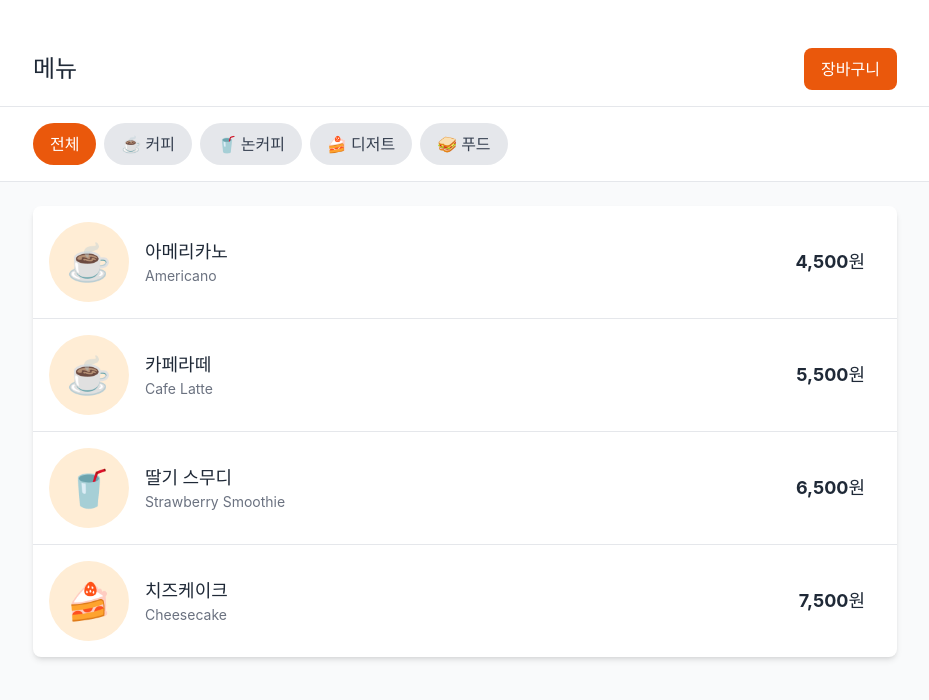
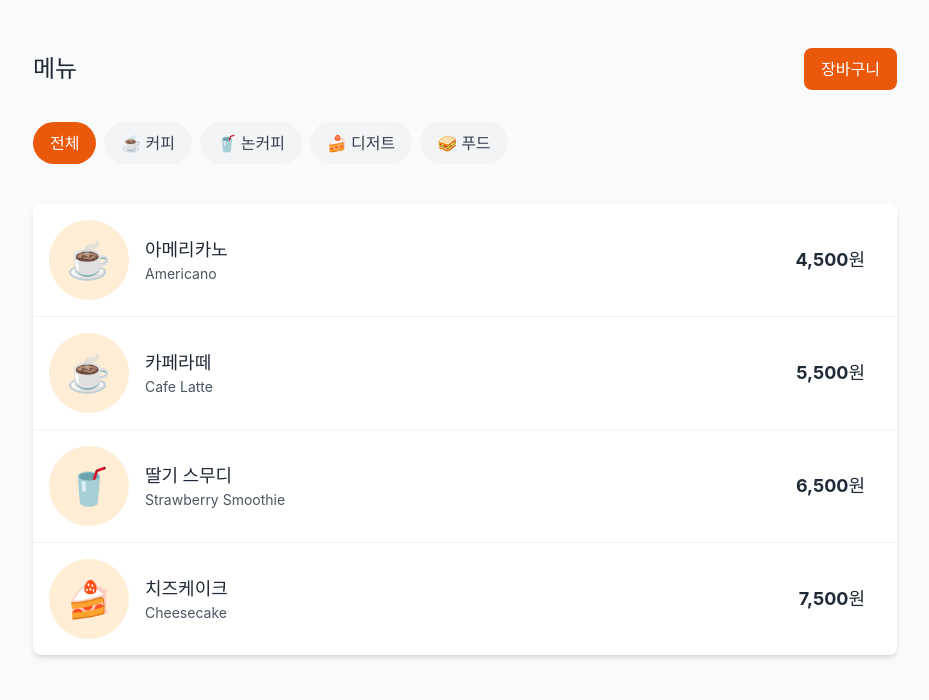
Before and after one commit to jkimdev/cafe-won, a React (Vite) app: page /menu in a window 1280 px wide. Shown: the top 700 px of the page, without its empty margins (175-1104 px from the left). Built offline with nearby package versions, Linux system fonts and the light colour scheme.

Commit message:
modify dashboard contents gap

```diff
--- a/src/components/AdminDashboard.tsx
+++ b/src/components/AdminDashboard.tsx
@@ -13,7 +13,7 @@ const AdminDashboard: React.FC = () => {
   };
 
   return (
-    <div className="min-h-screen bg-gray-100">
+    <div className="min-h-screen bg-gray-50">
       {/* 헤더 */}
       <header className="bg-white shadow">
         <div className="max-w-7xl mx-auto px-4 sm:px-6 lg:px-8">
@@ -112,7 +112,7 @@ const AdminDashboard: React.FC = () => {
                   최근 24시간 내 주문 현황
                 </p>
               </div>
-              <ul className="divide-y divide-gray-200">
+              <ul className="divide-y divide-gray-100">
                 {[
                   { id: '#001', customer: '김철수', items: '아메리카노 2잔', total: '₩8,000', status: '완료' },
                   { id: '#002', customer: '이영희', items: '카페라떼 1잔, 케이크 1개', total: '₩12,000', status: '준비중' },
--- a/src/components/Cart.tsx
+++ b/src/components/Cart.tsx
@@ -43,7 +43,7 @@ const Cart: React.FC = () => {
   return (
     <div className="min-h-screen bg-gray-50">
       {/* 헤더 */}
-      <div className="bg-white shadow-sm border-b">
+      <div>
         <div className="max-w-2xl mx-auto px-4 py-4">
           <div className="flex items-center gap-4">
             <button
@@ -61,10 +61,10 @@ const Cart: React.FC = () => {
         {/* 장바구니 아이템들 */}
         <div className="bg-white rounded-lg shadow-md mb-6">
           {state.items.map(item => (
-            <div key={item.id} className="p-4 border-b last:border-b-0">
+            <div key={item.id} className="p-4 border-b last:border-b-0 border-gray-100">
               <div className="flex items-center gap-4">
                 {/* 썸네일 */}
-                <div className="w-16 h-16 bg-gray-200 rounded-lg flex items-center justify-center">
+                <div className="w-16 h-16 bg-orange-100 rounded-lg flex items-center justify-center">
                   <span className="text-xl">☕</span>
                 </div>
 
@@ -87,14 +87,14 @@ const Cart: React.FC = () => {
                 <div className="flex items-center gap-2">
                   <button
                     onClick={() => handleQuantityChange(item.id, item.quantity - 1)}
-                    className="w-8 h-8 rounded-full border border-gray-300 flex items-center justify-center hover:border-gray-400"
+                    className="w-8 h-8 rounded-full border border-gray-200 flex items-center justify-center hover:border-gray-300 hover:bg-gray-50"
                   >
                     -
                   </button>
                   <span className="w-8 text-center font-semibold">{item.quantity}</span>
                   <button
                     onClick={() => handleQuantityChange(item.id, item.quantity + 1)}
-                    className="w-8 h-8 rounded-full border border-gray-300 flex items-center justify-center hover:border-gray-400"
+                    className="w-8 h-8 rounded-full border border-gray-200 flex items-center justify-center hover:border-gray-300 hover:bg-gray-50"
                   >
                     +
                   </button>
--- a/src/components/MenuDetail.tsx
+++ b/src/components/MenuDetail.tsx
@@ -66,7 +66,7 @@ const MenuDetail: React.FC = () => {
   return (
     <div className="min-h-screen bg-gray-50">
       {/* 헤더 */}
-      <div className="bg-white shadow-sm border-b">
+      <div>
         <div className="max-w-2xl mx-auto px-4 py-4">
           <div className="flex items-center gap-4">
             <button
@@ -83,7 +83,7 @@ const MenuDetail: React.FC = () => {
       <div className="max-w-2xl mx-auto px-4 py-6">
         {/* 메뉴 이미지 */}
         <div className="bg-white rounded-lg shadow-md overflow-hidden mb-6">
-          <div className="h-64 bg-gray-200 flex items-center justify-center">
+          <div className="h-64 bg-orange-100 flex items-center justify-center">
             <span className="text-6xl">☕</span>
           </div>
         </div>
@@ -92,7 +92,7 @@ const MenuDetail: React.FC = () => {
         <div className="bg-white rounded-lg shadow-md p-6 mb-6 text-left">
           <h2 className="text-2xl font-bold text-gray-800 mb-2">{menuItem.name}</h2>
           <p className="text-gray-600 mb-4">{menuItem.description}</p>
-          <div className="text-2xl font-bold text-orange-600 mb-6 text-left">
+          <div className="text-2xl font-bold text-orange-600 mb-6 text-left`">
             ₩{formatPrice(menuItem.price)}
           </div>
 
@@ -105,10 +105,10 @@ const MenuDetail: React.FC = () => {
                   <button
                     key={choice.id}
                     onClick={() => handleOptionChange(option.id, choice.id)}
-                    className={`p-3 rounded-lg border-2 text-left ${
+                    className={`p-3 rounded-lg border-2 text-left transition-colors ${
                       selectedOptions[option.id] === choice.id
                         ? 'border-orange-600 bg-orange-50 text-orange-600'
-                        : 'border-gray-200 hover:border-gray-300'
+                        : 'border-gray-200 hover:border-gray-300 hover:bg-gray-50'
                     }`}
                   >
                     <div className="font-medium">{choice.name}</div>
@@ -127,14 +127,14 @@ const MenuDetail: React.FC = () => {
             <div className="flex items-center gap-4">
               <button
                 onClick={() => setQuantity(Math.max(1, quantity - 1))}
-                className="w-10 h-10 rounded-full border-2 border-gray-300 flex items-center justify-center hover:border-gray-400"
+                className="w-10 h-10 rounded-full border-2 border-gray-200 flex items-center justify-center hover:border-gray-300 hover:bg-gray-50 transition-colors"
               >
                 -
               </button>
               <span className="text-xl font-semibold w-12 text-center">{quantity}</span>
               <button
                 onClick={() => setQuantity(quantity + 1)}
-                className="w-10 h-10 rounded-full border-2 border-gray-300 flex items-center justify-center hover:border-gray-400"
+                className="w-10 h-10 rounded-full border-2 border-gray-200 flex items-center justify-center hover:border-gray-300 hover:bg-gray-50 transition-colors"
               >
                 +
               </button>
--- a/src/components/MenuList.tsx
+++ b/src/components/MenuList.tsx
@@ -32,7 +32,7 @@ const MenuList: React.FC = () => {
   return (
     <div className="min-h-screen bg-gray-50">
       {/* 헤더 */}
-      <div className="bg-white shadow-sm border-b">
+      <div>
         <div className="max-w-4xl mx-auto px-4 py-4">
           <div className="flex items-center justify-between">
             <h1 className="text-2xl font-bold text-gray-800">메뉴</h1>
@@ -47,7 +47,7 @@ const MenuList: React.FC = () => {
       </div>
 
       {/* 카테고리 필터 */}
-      <div className="bg-white border-b">
+      <div>
         <div className="max-w-4xl mx-auto px-4 py-4">
           <div className="flex gap-2 overflow-x-auto">
             <button
@@ -55,7 +55,7 @@ const MenuList: React.FC = () => {
               className={`px-4 py-2 rounded-full whitespace-nowrap ${
                 selectedCategory === 'all'
                   ? 'bg-orange-600 text-white'
-                  : 'bg-gray-200 text-gray-700 hover:bg-gray-300'
+                  : 'bg-gray-100 text-gray-700 hover:bg-gray-200'
               }`}
             >
               전체
@@ -67,7 +67,7 @@ const MenuList: React.FC = () => {
                 className={`px-4 py-2 rounded-full whitespace-nowrap flex items-center gap-1 ${
                   selectedCategory === category.id
                     ? 'bg-orange-600 text-white'
-                    : 'bg-gray-200 text-gray-700 hover:bg-gray-300'
+                    : 'bg-gray-100 text-gray-700 hover:bg-gray-200'
                 }`}
               >
                 <span>{getMenuIcon(category.id)}</span>
@@ -81,12 +81,12 @@ const MenuList: React.FC = () => {
       {/* 메뉴 리스트 */}
       <div className="max-w-4xl mx-auto px-4 py-6">
         <div className="bg-white rounded-lg shadow-md overflow-hidden">
-          <div className="divide-y divide-gray-200">
+          <div className="divide-y divide-gray-100">
             {filteredItems.map(item => (
               <div
                 key={item.id}
                 onClick={() => navigate(`/menu/${item.id}`)}
-                className="flex items-center p-4 cursor-pointer hover:bg-gray-50 transition-colors"
+                className="flex items-center p-4 cursor-pointer hover:bg-orange-50 transition-colors"
               >
                 {/* 썸네일 */}
                 <div className="w-20 h-20 rounded-full bg-orange-100 flex items-center justify-center flex-shrink-0 mr-4">
@@ -99,7 +99,7 @@ const MenuList: React.FC = () => {
                     <h3 className="text-lg font-bold text-gray-800">
                       {item.name}
                     </h3>
-                    <p className="text-sm text-gray-500">
+                    <p className="text-sm text-gray-600">
                       {item.nameEn}
                     </p>
                   </div>
--- a/src/components/OrderStatusPage.tsx
+++ b/src/components/OrderStatusPage.tsx
@@ -58,7 +58,7 @@ const OrderStatusPage: React.FC = () => {
   return (
     <div className="min-h-screen bg-gray-50">
       {/* 헤더 */}
-      <div className="bg-white shadow-sm border-b">
+      <div>
         <div className="max-w-2xl mx-auto px-4 py-4">
           <div className="flex items-center gap-4">
             <button
@@ -108,7 +108,7 @@ const OrderStatusPage: React.FC = () => {
                   <div className={`w-8 h-8 rounded-full flex items-center justify-center ${
                     isCompleted
                       ? 'bg-green-600 text-white'
-                      : 'bg-gray-200 text-gray-500'
+                      : 'bg-gray-100 text-gray-500'
                   }`}>
                     {isCompleted ? '✓' : index + 1}
                   </div>
--- a/src/index.css
+++ b/src/index.css
@@ -7,9 +7,8 @@
   line-height: 1.5;
   font-weight: 400;
 
-  color-scheme: light dark;
-  color: rgba(255, 255, 255, 0.87);
-  background-color: #242424;
+  color: #374151;
+  background-color: #fafafa;
 
   font-synthesis: none;
   text-rendering: optimizeLegibility;
@@ -20,11 +19,11 @@
 
 a {
   font-weight: 500;
-  color: #646cff;
+  color: #f97316;
   text-decoration: inherit;
 }
 a:hover {
-  color: #535bf2;
+  color: #ea580c;
 }
 
 body {
@@ -33,6 +32,8 @@ body {
   place-items: center; */
   min-width: 320px;
   min-height: 100vh;
+  color: #374151;
+  background-color: #fafafa;
 }
 
 h1 {
@@ -47,12 +48,12 @@ button {
   font-size: 1em;
   font-weight: 500;
   font-family: inherit;
-  background-color: #1a1a1a;
+  background-color: #f9fafb;
   cursor: pointer;
   transition: border-color 0.25s;
 }
 button:hover {
-  border-color: #646cff;
+  border-color: #f97316;
 }
 button:focus,
 button:focus-visible {
```
Also changed, not shown: src/components/Checkout.tsx (+7 -7 lines).
